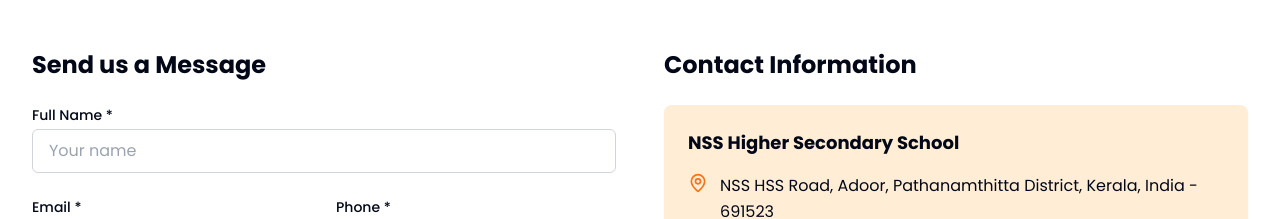
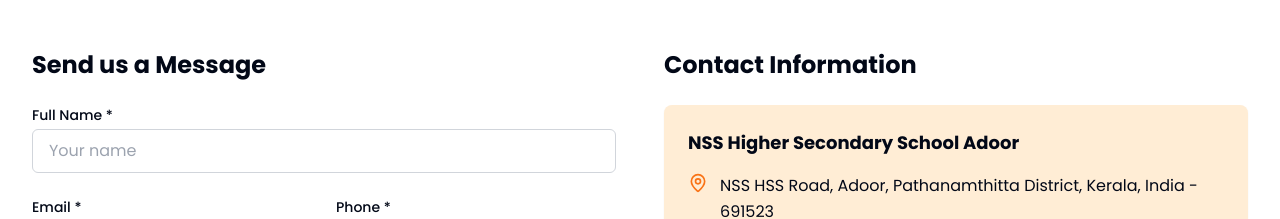
Before and after one commit to rohanrmg24/nsshssadoorwebsite, a React (Vite) app: page / in a window 1280 px wide. Shown: the part 9925-10144 px from the top of the page. Built offline with nearby package versions, Linux system fonts and the light colour scheme.

Commit message:
Visual edit in Lovable
Edited UI in Lovable

```diff
--- a/src/components/Contact.tsx
+++ b/src/components/Contact.tsx
@@ -159,7 +159,7 @@ const Contact = () => {
 
             {/* School Address & Contact */}
             <div className="bg-accent rounded-lg p-6 mb-8 shadow-sm">
-              <h4 className="font-bold text-lg mb-4">NSS Higher Secondary School</h4>
+              <h4 className="font-bold mb-4 text-lg">NSS Higher Secondary School Adoor</h4>
 
               <div className="space-y-4">
                 <div className="flex items-start">
```
